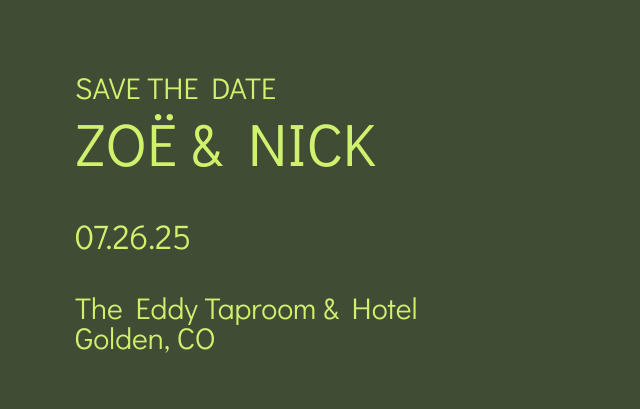
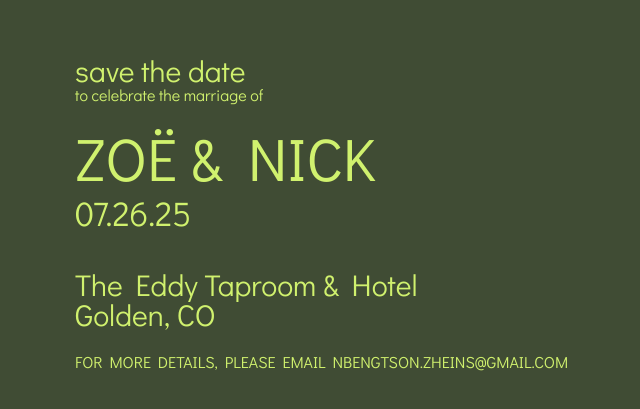
Before and after one commit to zoeheins/wedding-site, a React (Create React App) app: page / in a window 1280 px wide. Shown: the part 207-616 px from the top of the page, without its empty margins (53-693 px from the left). Built offline with nearby package versions, Linux system fonts and the light colour scheme.

Commit message:
randomize colors

```diff
--- a/src/App.css
+++ b/src/App.css
@@ -1,29 +1,9 @@
-/* :root {
+:root {
   --bg: #D6D8CC;
   --text: #BC9D38;
-} */
+}
 
 /* :root {
-  --bg: #FE4531;
-  --text: #C3EFCA;
-} */
-
-/* :root {
-  --bg: #BEA733;
-  --text: #E0E5E9;
-} */
-
-/* :root {
-  --text: #F3F2A2;
-  --bg: #93901B;
-} */
-
-:root {
-  --text: #F3F2A2;
-  --bg: #7C7354;
-}
-
-:root {
   --bg: #FF6D2A;
   --text: #7AC8D2;
 }
@@ -34,14 +14,24 @@
 }
 
 :root {
+  --bg: #e0b390;
   --text: #D3793B;
-  --bg: #e0b390;
 }
 
 :root {
   --bg: #404C34;
   --text: #D0F16E;
 }
+
+:root {
+  --bg: #93901B;
+  --text: #F3F2A2;
+}
+
+:root {
+  --bg: #BEA733;
+  --text: #E0E5E9;
+} */
 
 body {
   margin: 0;
@@ -50,7 +40,6 @@ body {
 }
 
 .App {
-  /* background-color: #FE4531; */
   background-color: var(--bg);
   min-height: 100vh;
   display: flex;
@@ -73,12 +62,17 @@ body {
 
   #save-the-date {
     font-size: 30px;
-    margin-bottom: -30px;
+    margin-bottom: -20px;
+  }
+
+  #celebrate {
+    margin-bottom: -16px;
   }
 
   #date {
     font-size: 34px;
     margin-bottom: 10px;
+    margin-top: 8px;
   }
 
   /* nick & zoe */
@@ -86,6 +80,7 @@ body {
    font-size: 60px;
    font-weight: normal;
    margin-bottom: 0px;
+   /* margin-top: 0px; */
   }
 
 
@@ -94,6 +89,11 @@ body {
     margin-bottom: 0px;
   }
 
+  p#info {
+    margin-top: 24px;
+    font-size: 16px;
+  }
+
   a {
     color: var(--text);
     text-decoration: none;
--- a/src/App.js
+++ b/src/App.js
@@ -1,17 +1,68 @@
 import "./App.css";
 
 function App() {
+  var colors = [
+    // blue/green
+    {
+      bg: "#D6D8CC",
+      text: "#BC9D38",
+    },
+    // green/orange
+    {
+      bg: "#C4C2A9",
+      text: "#CD7C44",
+    },
+    // peach/orange
+    {
+      bg: "#e0b390",
+      text: "#D3793B",
+    },
+    // dark green/bright green
+    {
+      bg: "#404C34",
+      text: "#D0F16E",
+    },
+    // green/yellow
+    {
+      bg: "#93901B",
+      text: "#F3F2A2",
+    },
+    // mustard/purple
+    {
+      bg: "#BEA733",
+      text: "#E0E5E9",
+    },
+  ];
+
+  const getColors = function(max) {
+    const i = Math.floor(Math.random() * max);
+    const textColor = colors[i].text;
+    const bgColor = colors[i].bg;
+    return [textColor, bgColor];
+  }
+
+  const [textColor, bgColor] = getColors(colors.length);
+
+  const style = {
+    color: textColor,
+    backgroundColor: bgColor,
+  };
+
   return (
-    <div className="App">
-      <h4 id="save-the-date">SAVE THE DATE</h4>
+    <div className="App" style={style}>
+      <h4 id="save-the-date">save the date</h4>
+      <h4 id="celebrate">to celebrate the marriage of</h4>
       <h1>ZOË & NICK</h1>
       <h4 id="date">07.26.25</h4>
       <p>
-        <a href="https://www.theeddygolden.com/">
+        <a href="https://www.theeddygolden.com/" style={style}>
           The Eddy Taproom & Hotel
         </a>
         <br />
         Golden, CO
+      </p>
+      <p id="info">
+        FOR MORE DETAILS, PLEASE EMAIL NBENGTSON.ZHEINS@GMAIL.COM
       </p>
     </div>
   );
```
